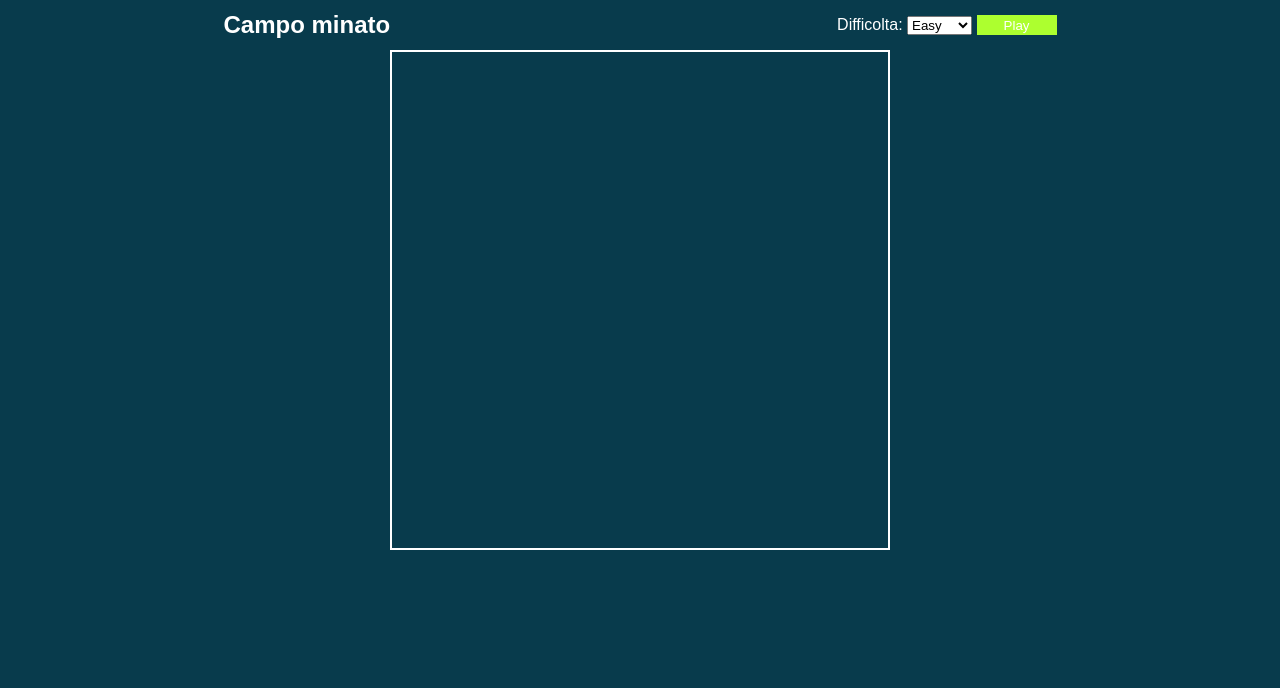
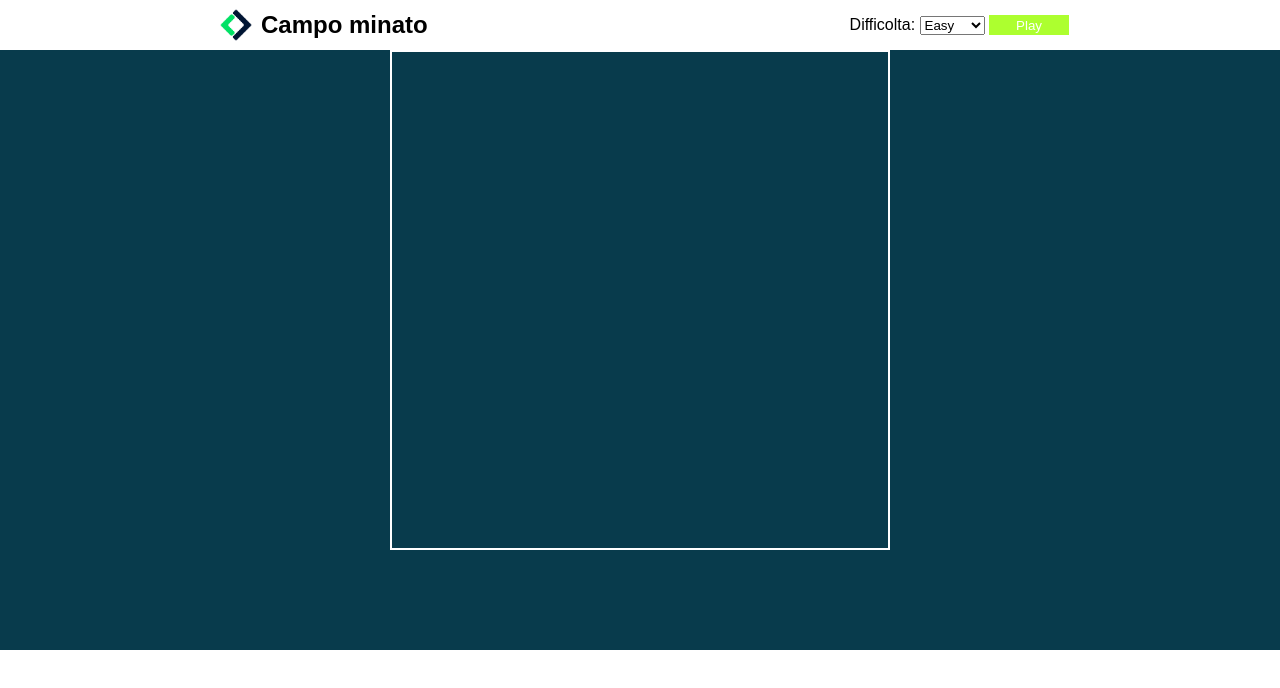
Before and after one commit to MathiasChirivi/js-campominato-grid, a plain HTML site: page index.html in a window 1280 px wide. Drawn offline with Linux system fonts and the light colour scheme.

Commit message:
fix head, add logo and fix code

```diff
--- a/index.html
+++ b/index.html
@@ -11,7 +11,10 @@
 
     <header>
         <div class="containerHead">
+        <div class="imgTitle">
+            <img src="./img/mobile-logo.png" alt="">
             <h2>Campo minato</h2>
+        </div>
             <div class="selectBottoni">
                 <span>Difficolta:</span>
                 <select name="Difficoltà" id="selectDifficulty">
--- a/style/style.css
+++ b/style/style.css
@@ -5,7 +5,6 @@
 }
 
 body{
-    background-color: #083b4c;
     font-family: sans-serif;
     color: white;
     text-align: center;
@@ -16,6 +15,17 @@ body{
     display: flex;
     justify-content: space-around;
     align-items: center;
+    color: black;
+}
+
+.imgTitle{
+    display: flex;
+    justify-content: center;
+    align-items: center;
+}
+
+.imgTitle img {
+    width: 50px;
 }
 
 .play{
@@ -25,6 +35,11 @@ body{
     border: 0px solid black;
     background-color: greenyellow;
     color: white;
+}
+
+main{
+    height: 600px;
+    background-color: #083b4c;
 }
 
 #containerMain {
```
Also changed, not shown: img/mobile-logo.png (added).
